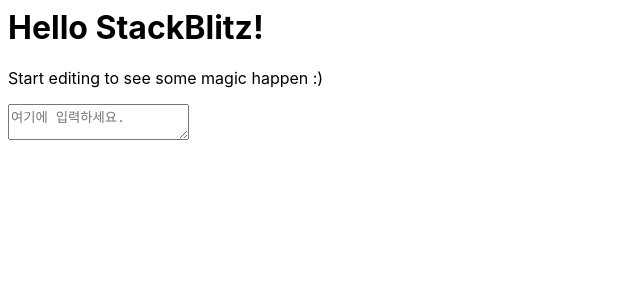
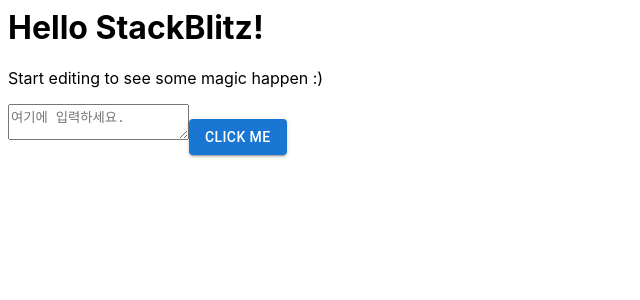
Before and after one commit to sangblee4528/react-20221128, a React (Create React App) app: page / in a window 1280 px wide. Shown: the top 300 px of the page, without its empty margins (0-640 px from the left). Built offline with nearby package versions, Linux system fonts and the light colour scheme.

Commit message:
1 file modified, 1 added

```diff
--- a/src/App.js
+++ b/src/App.js
@@ -1,6 +1,7 @@
 import React, { useState } from 'react';
 import './style.css';
 import BasicTextFields from './BasicTextFields';
+import Button from '@mui/material/Button';
 
 export default function App() {
   const [textValue, setTextValue] = useState('');
@@ -8,15 +9,29 @@ export default function App() {
     setTextValue(e.target.value);
   };
 
+  const handleSubmit = (e) => {
+    e.preventDefault();
+    alert('Submit');
+  };
+
+  const handleButtonClick = (e) => {
+    alert('Clicked');
+  };
+
   return (
     <div>
       <h1>Hello StackBlitz!</h1>
       <p>Start editing to see some magic happen :)</p>
-      <textarea
-        placeholder="여기에 입력하세요."
-        value={textValue}
-        onChange={(e) => handleSetValue(e)}
-      ></textarea>
+      <from onSubmit={handleSubmit}>
+        <textarea
+          placeholder="여기에 입력하세요."
+          value={textValue}
+          onChange={(e) => handleSetValue(e)}
+        ></textarea>
+        <Button variant="contained" onClick={handleButtonClick}>
+          Click me
+        </Button>
+      </from>
       <p>{textValue}</p>
     </div>
   );
--- /dev/null
+++ b/src/BasicButtons.js
@@ -0,0 +1,6 @@
+import * as React from 'react';
+import Button from '@mui/material/Button';
+
+export default function BasicButtons() {
+  return <Button variant="text">TEXT</Button>;
+}
```
